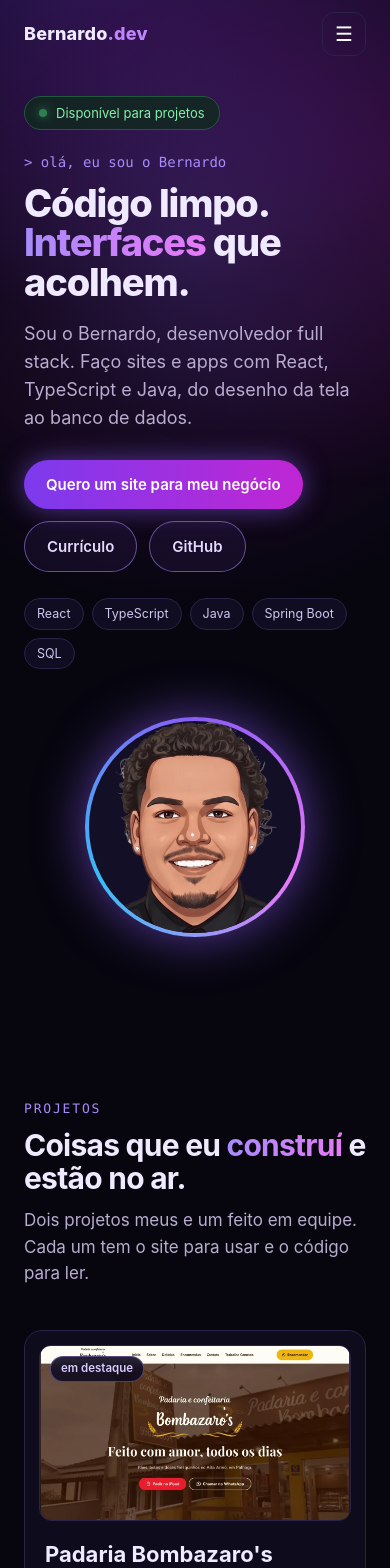
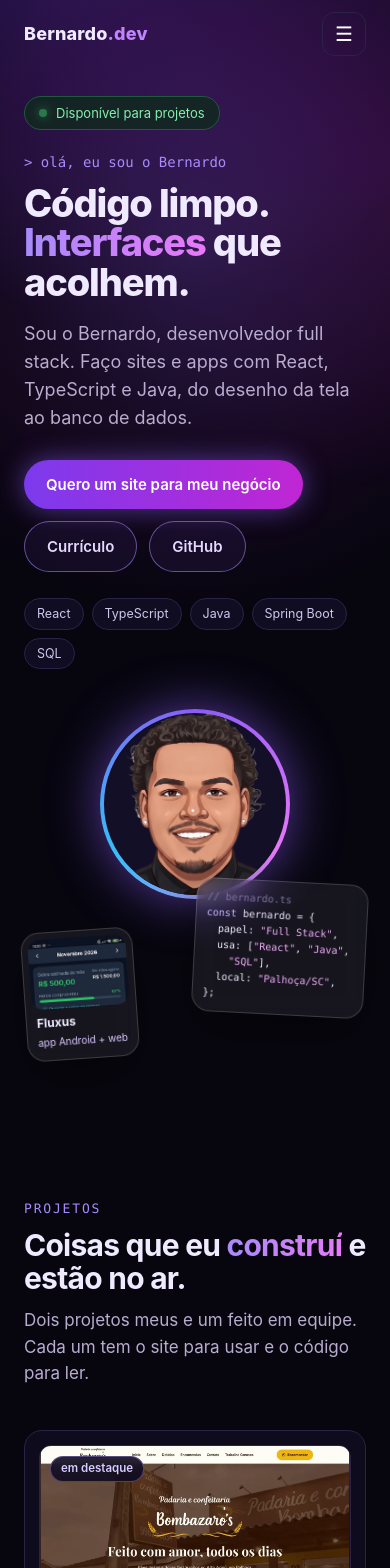
Before and after one commit to bombazaro/bombazaro.github.io, a React (Vite) app: page / in a window 390 px wide. Shown: the top 1568 px of the page. Built offline with nearby package versions, Linux system fonts and the light colour scheme.

Commit message:
fix: mobile hero cards only slightly cover the drawing

```diff
--- a/src/styles/global.css
+++ b/src/styles/global.css
@@ -150,9 +150,13 @@ h1 { font-size: clamp(38px, 6vw, 68px); line-height: 1.04; letter-spacing: -.03e
 @media (max-width: 860px) {
   .hero { padding-top: 96px; }
   .hero .grid { grid-template-columns: 1fr; }
-  .stack { height: 250px; }
-  .avatar { width: 220px; height: 220px; margin-left: -110px; top: 8px; }
-  .codecard, .fluxcard { display: none; }
+  .stack { height: 350px; }
+  .avatar { width: 190px; height: 190px; margin-left: -95px; top: 0; }
+  .codecard { width: 172px; top: 172px; padding: 10px; font-size: 10px; line-height: 1.6; }
+  .fluxcard { width: 112px; padding: 6px; bottom: 0; }
+  .fluxcard img { height: 70px; }
+  .fluxcard b { font-size: 12px; margin-top: 5px; }
+  .fluxcard small { font-size: 10px; }
 }
 @media (prefers-reduced-motion: reduce) {
   .badge i, .caret { animation: none; }
```
